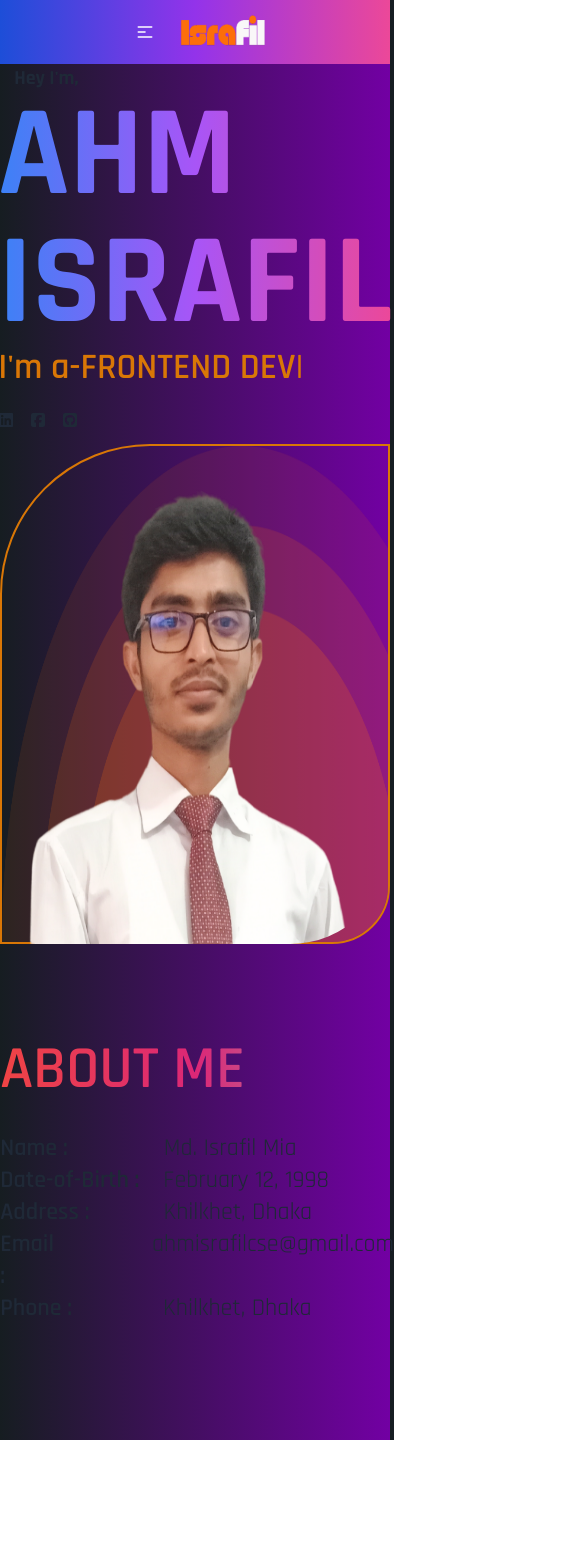
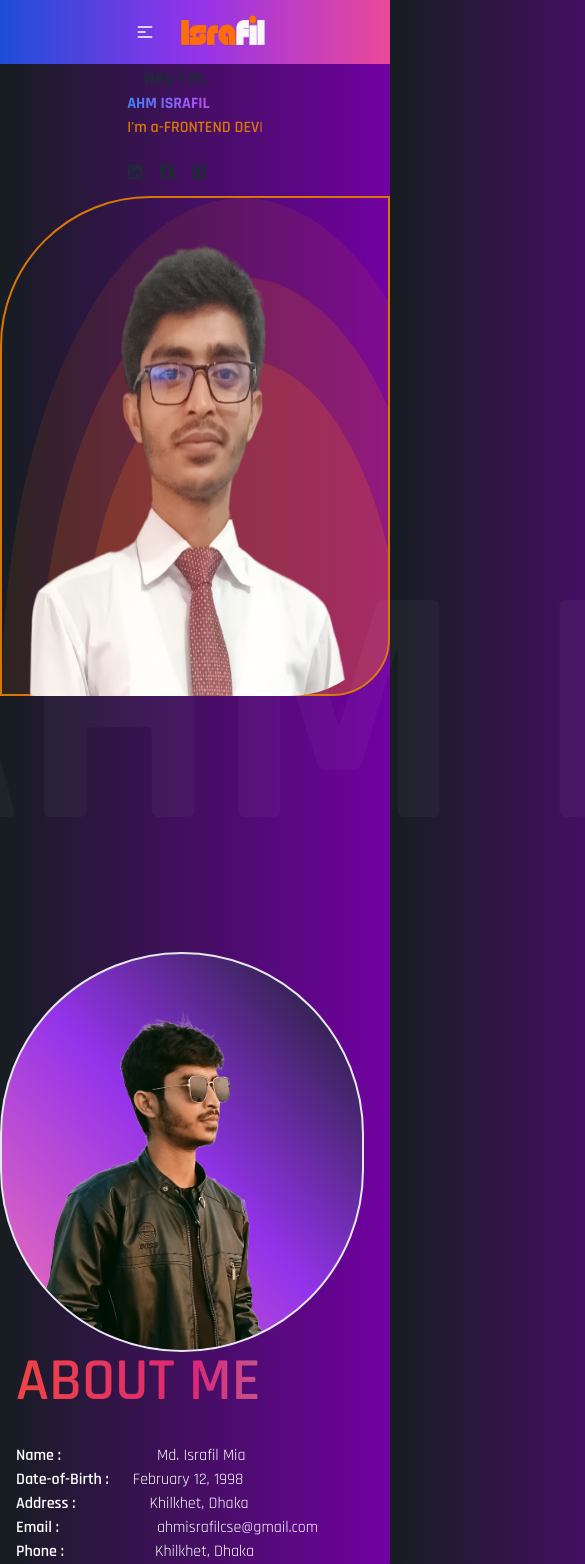
Before and after one commit to ahmisrafil/portfolio, a React (Vite) app: page / in a window 390 px wide. Shown: the top 1564 px of the page, 585 px wide, since content can reach past the window. Before the commit the page ends 1440 px from the top, so only its background shows below. Built offline with nearby package versions, Linux system fonts and the light colour scheme.

Commit message:
slider text added to banner

```diff
--- a/package.json
+++ b/package.json
@@ -11,7 +11,9 @@
   },
   "dependencies": {
     "aos": "^2.3.4",
+    "framer-motion": "^11.3.29",
     "react": "^18.3.1",
+    "react-countup": "^6.5.3",
     "react-dom": "^18.3.1",
     "react-icons": "^5.3.0",
     "react-router-dom": "^6.26.1",
--- a/src/pages/Home/About/About.jsx
+++ b/src/pages/Home/About/About.jsx
@@ -1,30 +1,32 @@
+
 import React from 'react';
 
 const About = () => {
     return (
-        <div className='mx-20 mt-20 flex flex-row lg:gap-36 justify-center'>
+        <div className='lg:mx-20 mt-20 flex flex-col lg:flex-row lg:gap-36 justify-center text-white'>
             <div>
                 <img src="/src/assets/ahmisrafilcopy.png" className='h-[400px] rounded-full border-2 bg-gradient-to-bl from-[#161d21] via-purple-600 to-pink-400' alt="md_israfil" />
             </div>
             <div>
-                <h3 className='text-6xl font-semibold bg-gradient-to-l from-gray-400 via-pink-600 to-red-500 bg-clip-text text-transparent mb-8'>ABOUT ME</h3>
-                <div>
-                    <div className='flex flex-row gap-24 text-2xl'>
+                <h3 className='text-6xl font-semibold bg-gradient-to-l from-gray-400 via-pink-600 to-red-500 bg-clip-text text-transparent mb-8 mx-4'>ABOUT ME</h3>
+                <div className='flex flex-col  lg:gap-2 mx-4 lg:text-2xl'>
+                    <div className='flex flex-row gap-24'>
                         <h3 className='font-semibold'>Name :</h3> <h3>Md. Israfil Mia</h3>
                     </div>
-                    <div className='flex flex-row gap-6 text-2xl'>
+                    <div className='flex flex-row gap-6'>
                         <h3 className='font-semibold'>Date-of-Birth :</h3> <h3>February 12, 1998</h3>
                     </div>
-                    <div className='flex flex-row gap-[74px] text-2xl'>
+                    <div className='flex flex-row gap-[74px]'>
                         <h3 className='font-semibold'>Address :</h3> <h3>Khilkhet, Dhaka</h3>
                     </div>
-                    <div className='flex flex-row gap-[98px] text-2xl'>
+                    <div className='flex flex-row gap-[98px]'>
                         <h3 className='font-semibold'>Email :</h3> <h3>ahmisrafilcse@gmail.com</h3>
                     </div>
-                    <div className='flex flex-row gap-[91px] text-2xl'>
+                    <div className='flex flex-row gap-[91px] '>
                         <h3 className='font-semibold'>Phone :</h3> <h3>Khilkhet, Dhaka</h3>
                     </div>
                 </div>
+
 
             </div>
         </div>
--- a/src/pages/Home/Banner/Banner.jsx
+++ b/src/pages/Home/Banner/Banner.jsx
@@ -2,6 +2,21 @@ import React from 'react';
 import { FaGithub, FaLinkedin, FaSquareFacebook, FaSquareGithub } from "react-icons/fa6";
 import { NavLink } from 'react-router-dom';
 import Typed from 'typed.js';
+import {motion} from 'framer-motion'
+
+const sliderVariants = {
+    initial: {
+      x: 0,
+    },
+    animate: {
+      x: "-200%",
+      transition: {
+        repeat: Infinity,
+        repeatType:"mirror",
+        duration: 20,
+      },
+    },
+  };
 const Banner = () => {
     // Create reference to store the DOM element containing the animation
     const el = React.useRef(null);
@@ -21,13 +36,14 @@ const Banner = () => {
         };
     }, []);
     return (
-        <div className='flex flex-col lg:flex-row  justify-between lg:ml-20  items-center'>
+        <>
+        <div className='flex flex-col lg:flex-row  justify-between lg:ml-20 mb-60 items-center'>
             <div data-aos="fade-up-right">
                 <div>
                     <h3 className='text-xl font-bold ml-4'>Hey I'm,</h3>
-                    <h3 className='text-9xl font-extrabold bg-gradient-to-r from-blue-500 via-purple-500 to-pink-500 bg-clip-text text-transparent'>AHM ISRAFIL</h3>
+                    <h3 className='lg:text-9xl font-extrabold bg-gradient-to-r from-blue-500 via-purple-500 to-pink-500 bg-clip-text text-transparent'>AHM ISRAFIL</h3>
                 </div>
-                <div className="App text-4xl font-semibold text-amber-600 flex">
+                <div className="App lg:text-4xl font-semibold text-amber-600 flex">
                     <h3>I'm a-   </h3>
                     <span ref={el} />
                 </div>
@@ -49,6 +65,15 @@ const Banner = () => {
 
             </div>
         </div>
+        <motion.div
+                className="absolute text-[40vh] -bottom-32 whitespace-nowrap text-[#ffffff09] w-[50%] font-bold"
+                variants={sliderVariants}
+                initial="initial"
+                animate="animate"
+            >
+                AHM ISRAFIL
+            </motion.div>
+    </>
     );
 };
 
```
Also changed, not shown: 1 other file (tests, documents, lock files or other folders). Lines whose indentation alone changed are shown as unchanged.
